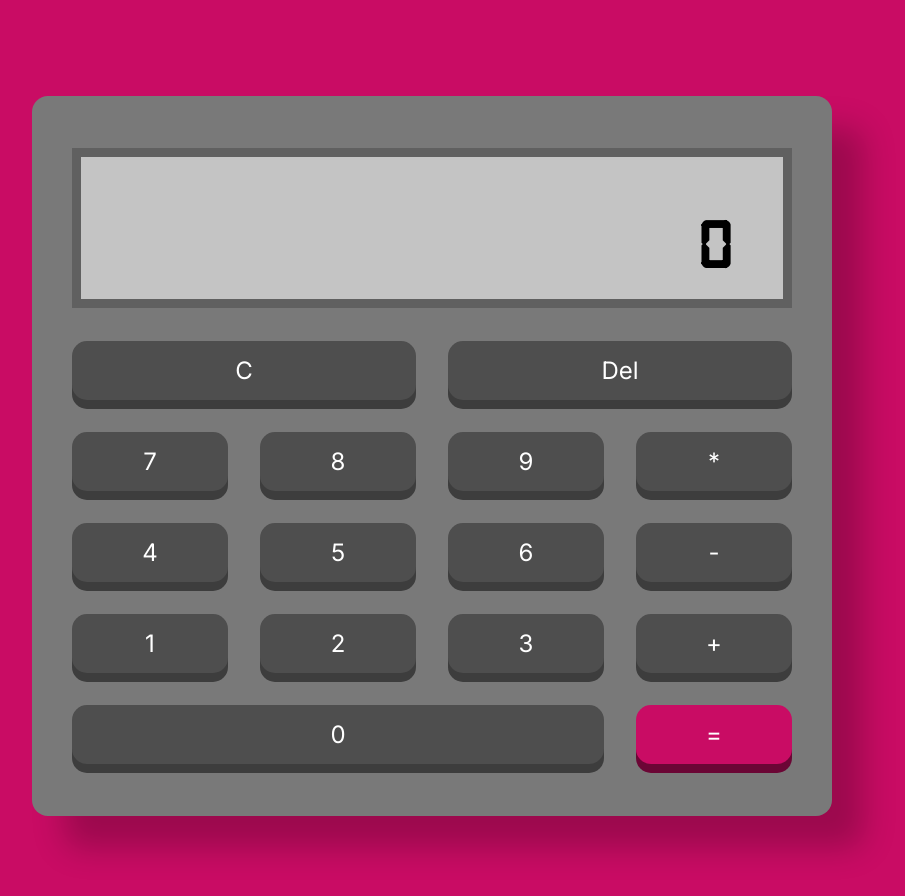
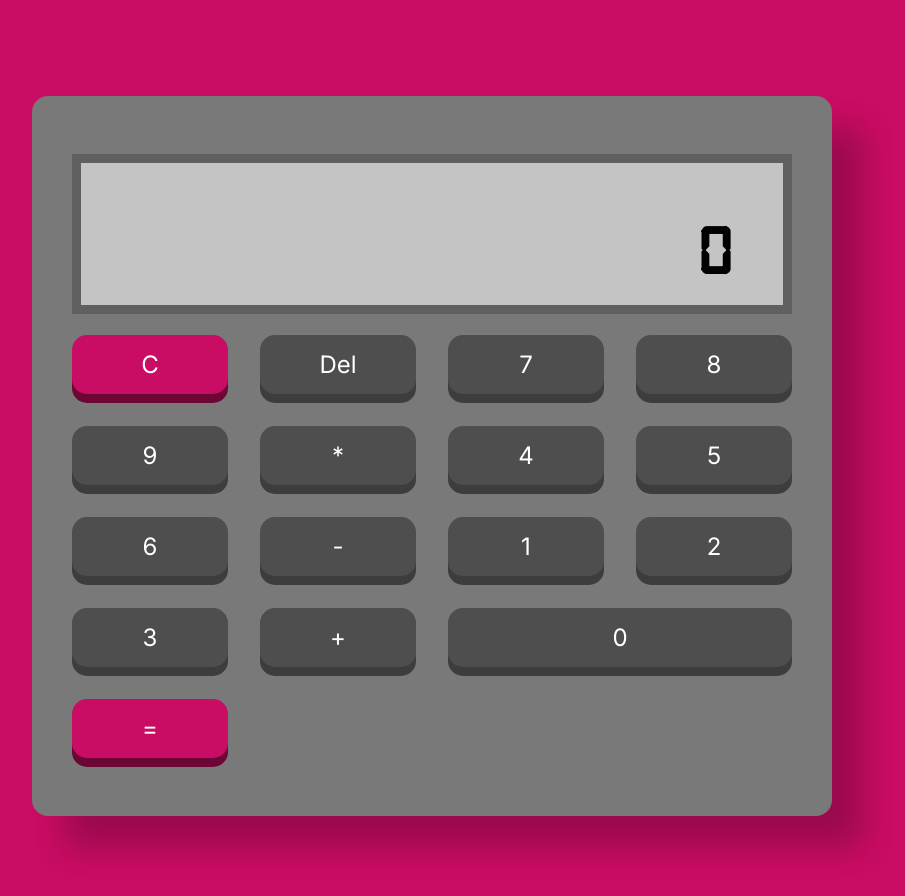
Before and after one commit to DANdelion-0908/DANdelion-0908.github.io, a Next.js app: page / in a window 1280 px wide. Shown: the top 896 px of the page, without its empty margins (208-1113 px from the left). Built offline with nearby package versions, Linux system fonts and the light colour scheme.

Commit message:
Update styles for new buttons

```diff
--- a/app/buttons/Button.jsx
+++ b/app/buttons/Button.jsx
@@ -8,7 +8,7 @@ const Button = ({ symbol, handleButtonPress }) => {
         <div onClick={() => handleButtonPress(symbol)} className={`${styles.Button}
         ${symbol === 0 ? styles.ZeroButton : ''}
         ${symbol === "=" ? styles.EqualButton : ''}
-        ${symbol === "C" || symbol === "Del" ? styles.MiscButton : ''}`}>
+        ${symbol === "C" ? styles.MiscButton : ''}`}>
         {symbol}
         </div>
     );
--- a/app/buttons/Button.module.css
+++ b/app/buttons/Button.module.css
@@ -27,7 +27,7 @@
 }
 
 .ZeroButton {
-  grid-column: span 3;
+  grid-column: span 2;
 }
 
 .EqualButton {
@@ -36,6 +36,6 @@
 }
 
 .MiscButton {
-  grid-column: span 2;
-  margin-top: 1em;
+  background-color: #c90c64;
+  box-shadow: 0 9px #6b0635;
 }
```
